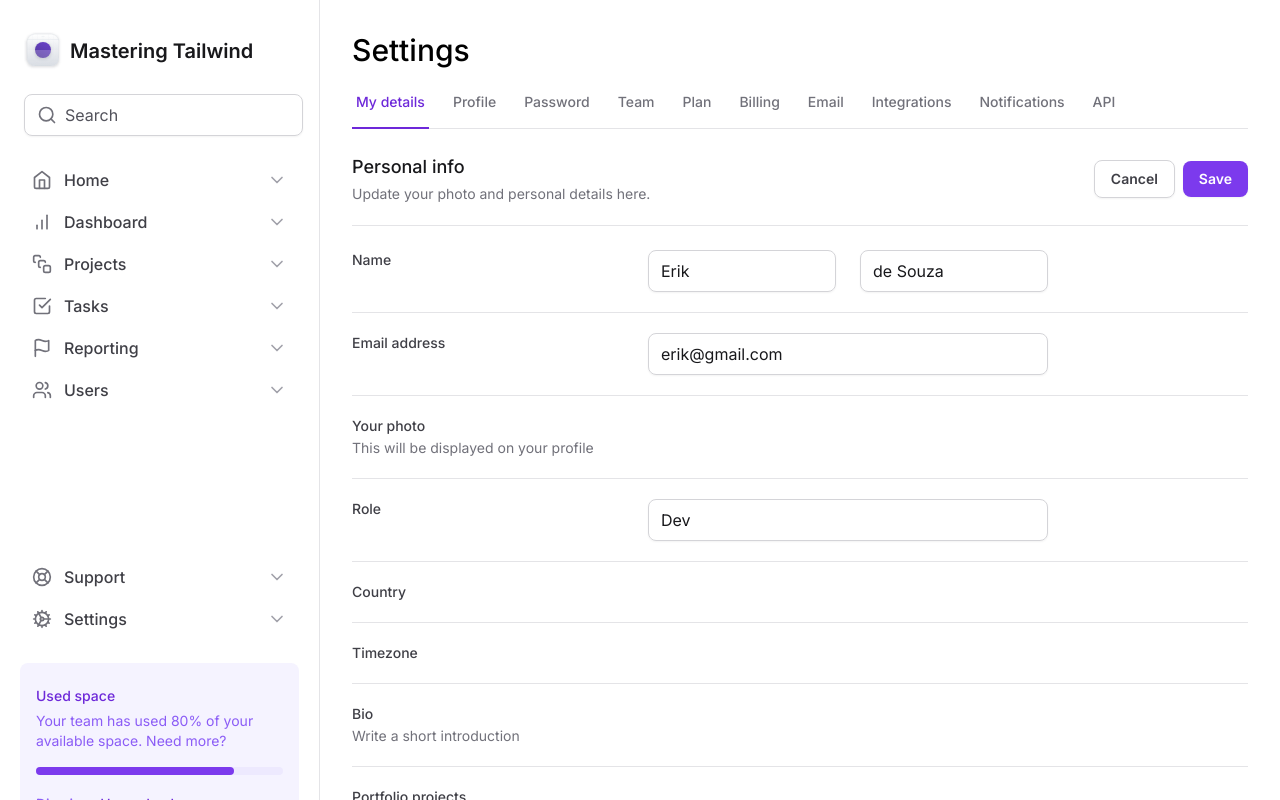
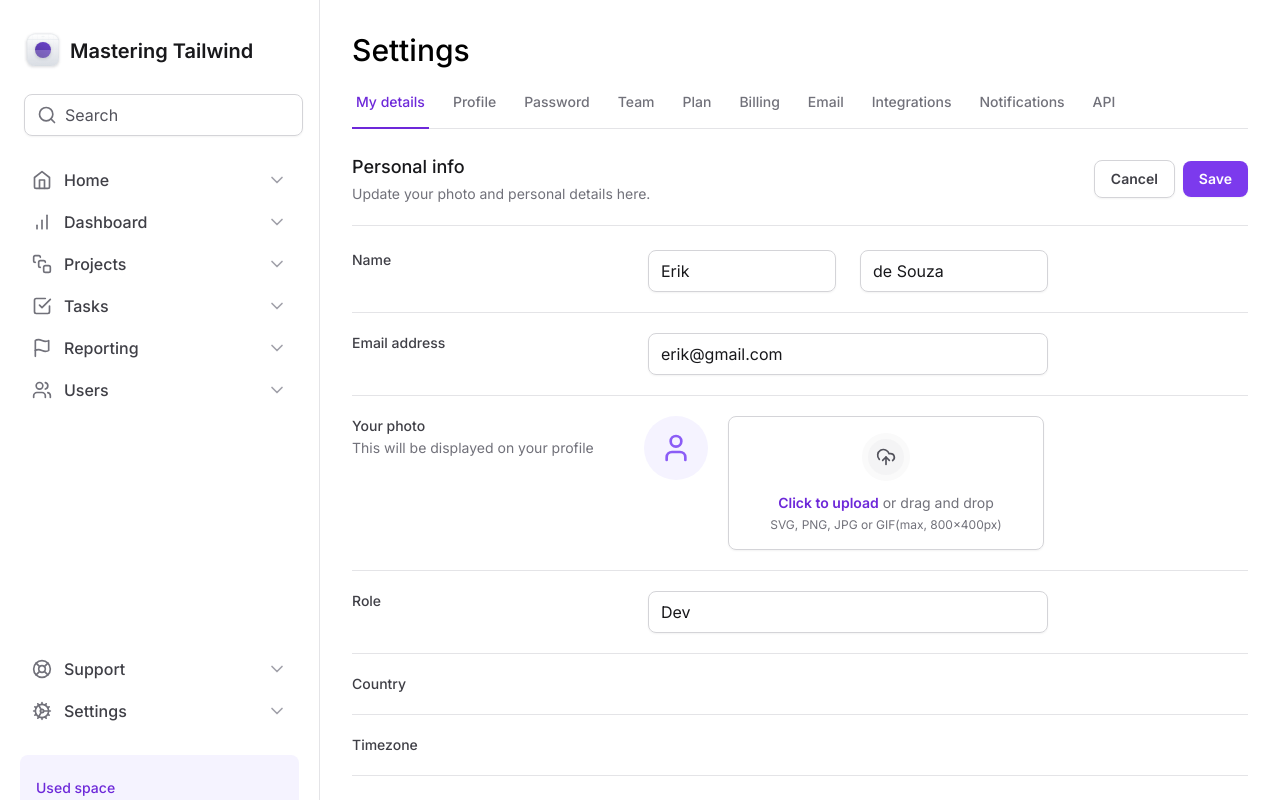
Before and after one commit to erik-ferreira/mastering-tailwind, a Next.js app: page / in a window 1280 px wide. Shown: the top 800 px of the page. Built offline with nearby package versions, Linux system fonts and the light colour scheme.

Commit message:
create upload avatar

```diff
--- a/src/app/page.tsx
+++ b/src/app/page.tsx
@@ -1,5 +1,6 @@
 import * as Input from "@/components/Input"
 import { SettingsTabs } from "@/components/SettingsTabs"
+import { UploadCloud, User } from "lucide-react"
 
 export default function Home() {
   return (
@@ -74,12 +75,42 @@
           </div>
 
           <div className="grid grid-cols-form gap-3 pt-5">
-            <label className="text-sm font-medium text-zinc-700">
+            <label
+              htmlFor="photo"
+              className="text-sm font-medium text-zinc-700"
+            >
               Your photo
               <span className="mt-0.5 block text-sm font-normal text-zinc-500">
                 This will be displayed on your profile
               </span>
             </label>
+            <div className="flex items-start gap-5">
+              <div className="w-16 h-16 flex items-center justify-center rounded-full bg-violet-50">
+                <User className="w-8 h-8 text-violet-500" />
+              </div>
+
+              <label
+                htmlFor="photo"
+                className="group flex-1 flex flex-col items-center gap-3 cursor-pointer rounded-lg border border-zinc-300 px-6 py-4 text-center text-zinc-500 shadow-sm hover:border-violet-200 hover:bg-violet-25 hover:text-violet-500"
+              >
+                <div className="rounded-full border-6 border-zinc-50 bg-zinc-100 p-2 group-hover:border-violet-50 group-hover:bg-violet-100">
+                  <UploadCloud className="w-5 h-5 text-zinc-600 group-hover:text-violet-600" />
+                </div>
+
+                <div className="flex flex-col items-center gap-1">
+                  <span className="text-sm">
+                    <span className="font-semibold text-violet-700">
+                      Click to upload
+                    </span>{" "}
+                    or drag and drop
+                  </span>
+                  <span className="text-xs">
+                    SVG, PNG, JPG or GIF(max, 800x400px)
+                  </span>
+                </div>
+              </label>
+              <input id="photo" type="file" className="sr-only" />
+            </div>
           </div>
 
           <div className="grid grid-cols-form gap-3 pt-5">
--- a/tailwind.config.js
+++ b/tailwind.config.js
@@ -8,6 +8,16 @@
         profile: "max-content 1fr max-content",
         form: "minmax(7.5rem, 17.5rem) minmax(25rem, 1fr) minmax(0, 15rem)",
       },
+
+      borderWidth: {
+        6: "6px",
+      },
+
+      colors: {
+        violet: {
+          25: "#fcfaff",
+        },
+      },
     },
   },
   plugins: [],
```
